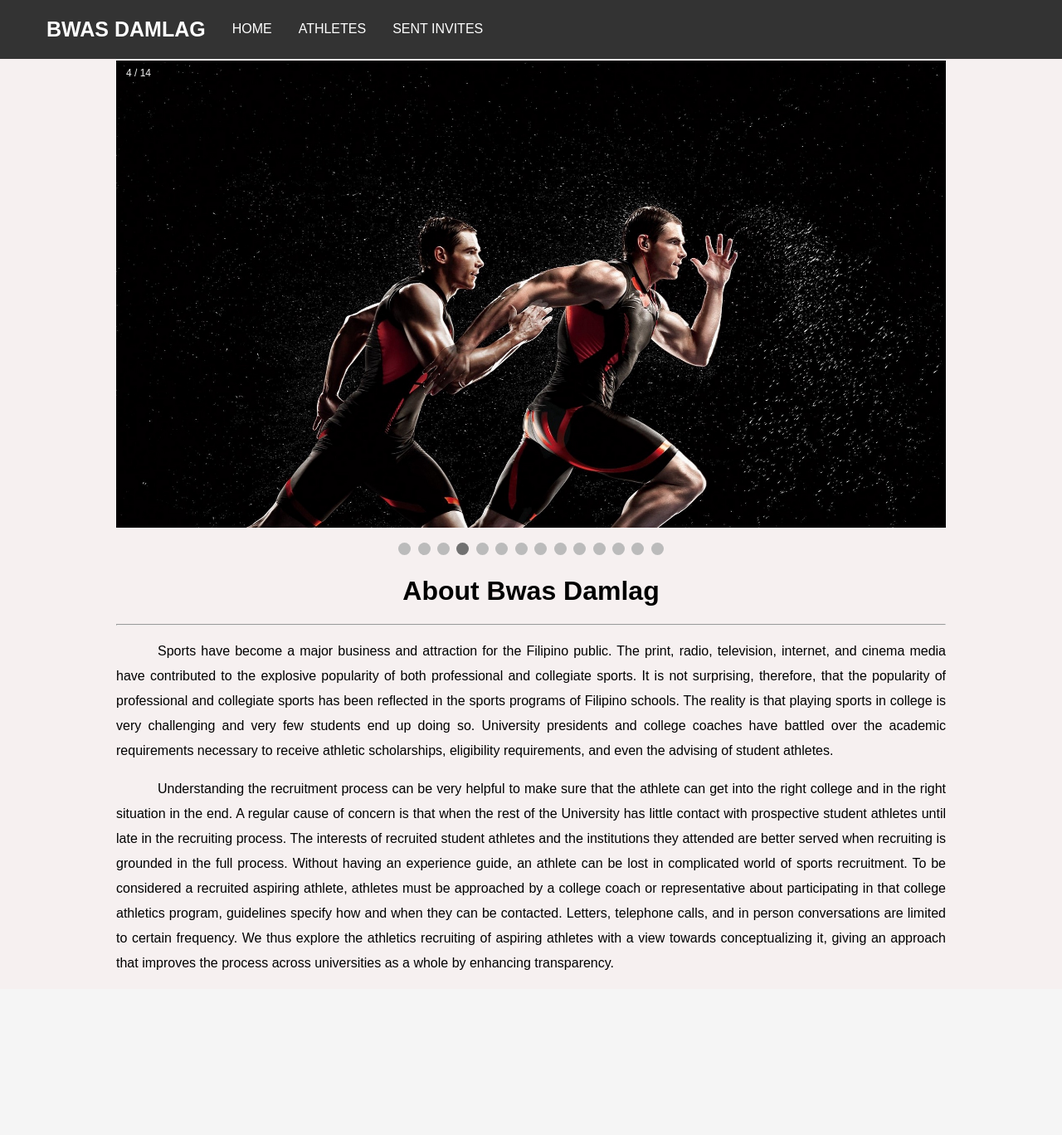
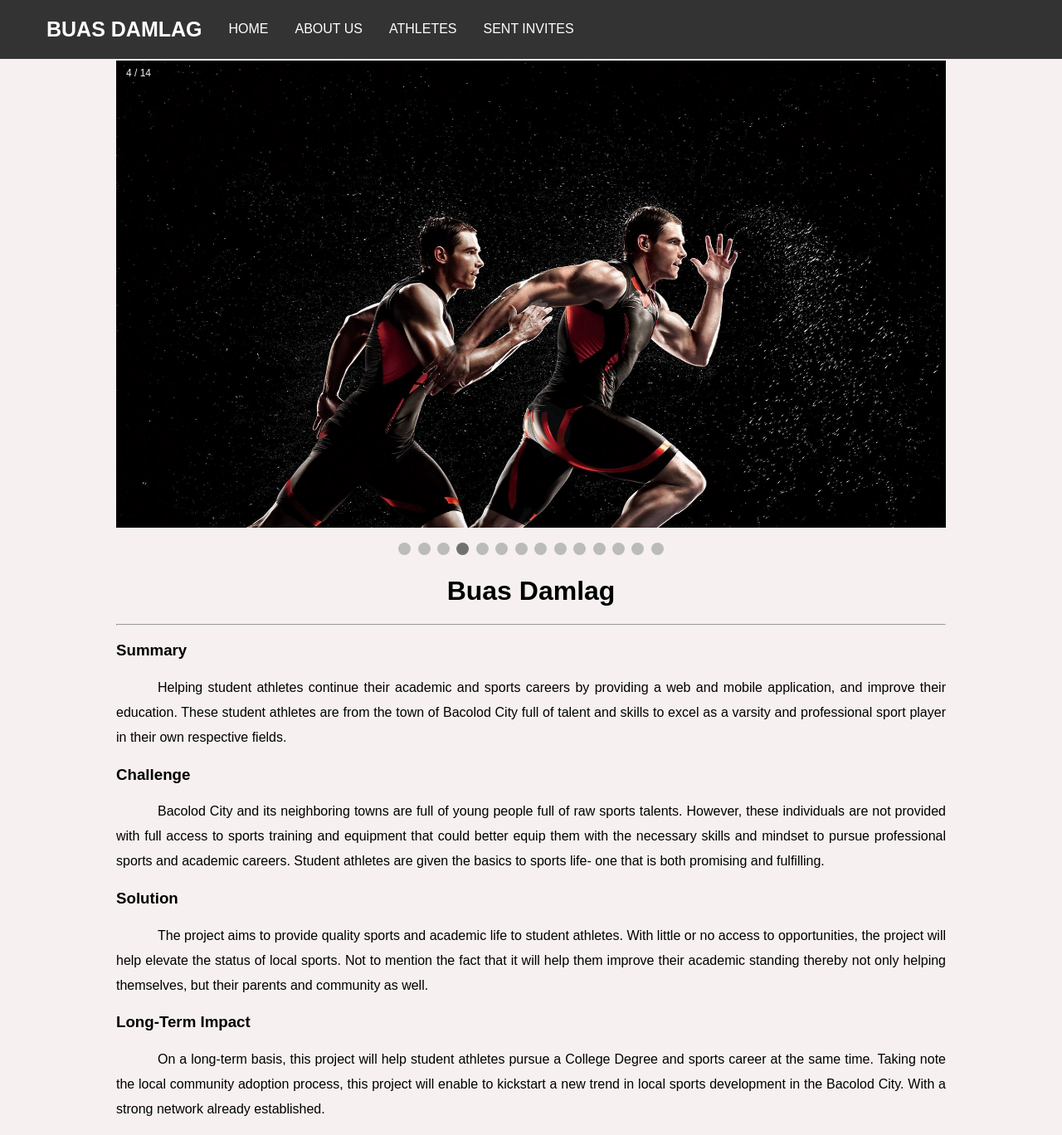
Before and after one commit to ivanraybuglosa/bwas_damlag_web, a PHP site: page /home.php in a window 1280 px wide. Shown: the whole page at 83% size. Before the commit the page ends 1169 px from the top, so only its background shows below. Run offline with PHP 8.4, Linux system fonts and the light colour scheme; the visitor is signed in with stand-in values (Sample User, id 1); data comes from the database, SQL or seed files in the repository.

Commit message:
Fixed invites

```diff
--- a/home.php
+++ b/home.php
@@ -196,30 +196,30 @@
 
 
     <div class="container about">
-    <h1>About Bwas Damlag</h1>
+    <h1>Buas Damlag</h1>
     <hr>
     <p>
-        Sports have become a major business and attraction for the Filipino public.
-        The print, radio, television, internet, and cinema media have contributed to
-        the explosive popularity of both professional and collegiate sports. It is not surprising,
-        therefore, that the popularity of professional and collegiate sports has been reflected in the
-        sports programs of Filipino schools. The reality is that playing sports in college is very challenging
-        and very few students end up doing so. University presidents and college coaches have battled over the
-        academic requirements necessary to receive athletic scholarships, eligibility requirements, and even the
-        advising of student athletes.
-    </p>
-    <p>
-	    Understanding the recruitment process can be very helpful to make sure that the athlete can get into the
-        right college and in the right situation in the end. A regular cause of concern is that when the rest of
-        the University has little contact with prospective student athletes until late in the recruiting process.
-        The interests of recruited student athletes and the institutions they attended are better served when recruiting
-        is grounded in the full process. Without having an experience guide, an athlete can be lost in complicated world
-        of sports recruitment. To be considered a recruited aspiring athlete, athletes must be approached by a college coach
-        or representative about participating in that college athletics program, guidelines specify how and when they can be
-        contacted. Letters, telephone calls, and in person conversations are limited to certain frequency. We thus explore the
-        athletics recruiting of aspiring athletes with a view towards conceptualizing it, giving an approach that improves the
-        process across universities as a whole by enhancing transparency.
-    </p>
+    <h3>Summary</h3>
+        <p>Helping student athletes continue their academic and sports careers by providing a web and mobile application,
+            and improve their education. These student athletes are from the town of Bacolod City full of talent and skills
+            to excel as a varsity and professional sport player in their own respective fields.
+        </p>
+    <h3>Challenge</h3>
+        <p>Bacolod City and its neighboring towns are full of young people full of raw sports talents. However,
+            these individuals are not provided with full access to sports training and equipment that could better equip them
+            with the necessary skills and mindset to pursue professional sports and academic careers. Student athletes are given
+            the basics to sports life- one that is both promising and fulfilling.
+        </p>
+    <h3>Solution</h3>
+        <p>The project aims to provide quality sports and academic life to student athletes. With little or no access to opportunities,
+            the project will help elevate the status of local sports. Not to mention the fact that it will help them improve their
+             academic standing thereby not only helping themselves, but their parents and community as well.
+        </p>
+    <h3>Long-Term Impact</h3>
+        <p>On a long-term basis, this project will help student athletes pursue a College Degree and sports career at the same time.
+            Taking note the local community adoption process, this project will enable to kickstart a new trend in local sports
+            development in the Bacolod City. With a strong network already established.
+        </p>
     </div>
     <script>
         var slideIndex = 0;
--- a/navbar.php
+++ b/navbar.php
@@ -1,8 +1,9 @@
 
 <nav class="navbar">
     <div class="container">
-    <strong><a class="brand-logo" href="home.php">BWAS DAMLAG</a></strong>
+    <strong><a class="brand-logo" href="home.php">BUAS DAMLAG</a></strong>
     <a href="home.php" class="list">HOME</a>
+    <a href="about.php" class="list">ABOUT US</a>
     <?php
         if($current_user['type'] == 'Admin'){
     ?>
--- a/styles.css
+++ b/styles.css
@@ -266,6 +266,16 @@ select {
     text-align: center;
 }
 
+.remove-invite {
+    text-decoration: none;
+    color: white;
+    background-color: #b91010;
+    border: none;
+    padding: 15px 35px;
+    border-radius: 5px;
+    text-align: center;
+}
+
 .padding {
     padding: 15px 15px;
 }
@@ -326,3 +336,22 @@ select {
     color: white;
     border-radius: 5px;
 }
+
+.column {
+    float: left;
+    width: 31%;
+    height: 550px;
+    margin: 10px;
+}
+
+/* Clear floats after the columns */
+.row:after {
+    content: "";
+    display: table;
+    clear: both;
+}
+
+.top {
+    margin-top: 15px;
+    text-align: center;
+}
--- a/web_config.php
+++ b/web_config.php
@@ -206,10 +206,10 @@
             $age = date('Y-m-d', $date);
             try{
                 $query = $this->db->prepare("SELECT * FROM users
-                                            WHERE (name LIKE :name AND sport=:sport AND type='Athlete' OR
-                                                birthdate=:age AND sport=:sport AND type='Athlete' OR
-                                                gender=:gender AND sport=:sport AND type='Athlete' OR
-                                                position=:position AND sport=:sport AND type='Athlete')");
+                                            WHERE (name LIKE :name OR
+                                                birthdate=:age OR
+                                                gender=:gender OR
+                                                position=:position) AND sport=:sport AND type='Athlete'");
                 $query->bindparam(":name", $Athlete);
                 $query->bindparam(":gender", $searchGender);
                 $query->bindparam(":age", $age);
@@ -331,6 +331,18 @@
                 $query->bindparam(":athlete", $athlete_id);
                 $query->bindparam(":coach", $coach_id);
                 $query->execute();
+                return $request = $query->fetch();
+            }catch(PDOException $e){
+                echo $e->getMessage();
+                return false;
+            }
+        }
+
+        public function deleteInvite($invite_id){
+            try{
+                $query = $this->db->prepare("DELETE FROM invites WHERE invite_id=:invite");
+                $query->bindparam(":invite", $invite_id);
+                $query->execute();
                 return true;
             }catch(PDOException $e){
                 echo $e->getMessage();
```
Also changed, not shown: about.php (added, +43 -0 lines), index.php (+14 -17 lines), userProfile.php (+12 -10 lines), images/roger.jpg (added), images/vince.jpg (added), images/xenon.jpg (added).
